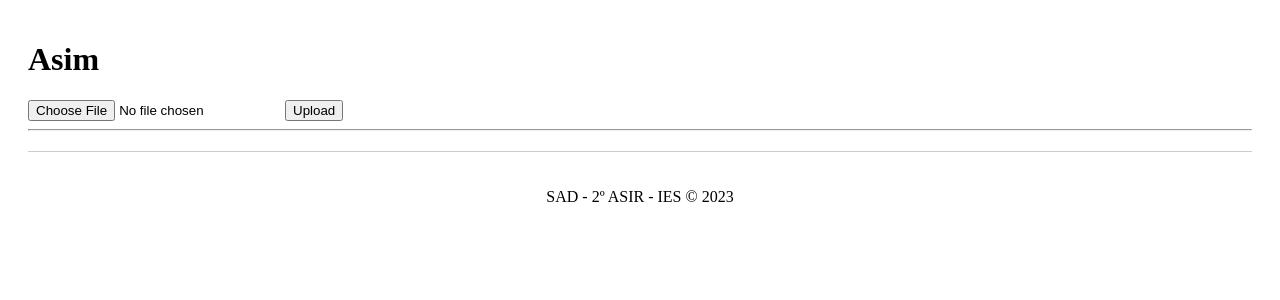
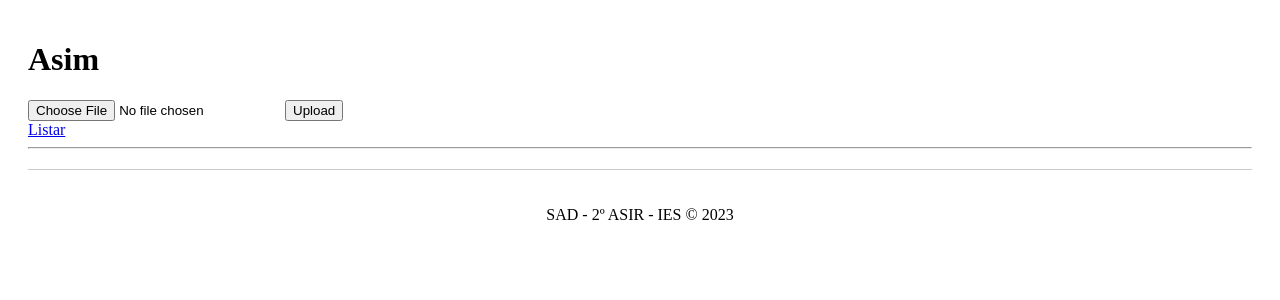
Before and after one commit to ICV-23-24/proyecto-criptografia-python-grupo-5, a Flask app: page /testingAsim in a window 1280 px wide. Shown: the part 46-346 px from the top of the page. Run offline with Flask 2, Linux system fonts and the light colour scheme.

Commit message:
listado y descarga de archivos prototipo_V1

```diff
--- a/app.py
+++ b/app.py
@@ -1,6 +1,6 @@
 import os
 from datetime import datetime
-from flask import Flask, render_template, request
+from flask import Flask, flash, jsonify, redirect, render_template, request, send_from_directory
 import functions as f
 from werkzeug.utils import secure_filename
 
@@ -84,3 +84,18 @@ def hello_there(name = None):
 @app.route("/api/data")
 def get_data():
     return app.send_static_file("data.json")
+
+@app.route("/listar/")
+def listar():
+    return os.listdir(UPLOAD_FOLDER)
+    # files = []
+    # for filename in os.listdir(UPLOAD_FOLDER):
+    #     path = os.path.join(UPLOAD_FOLDER, filename)
+    #     if os.path.isfile(path):
+    #         files.append(filename)
+    # return jsonify(files)
+
+@app.route("/listar/<path:path>")
+def get_file(path):
+    """Download a file."""
+    return send_from_directory(UPLOAD_FOLDER, path, as_attachment=True)
--- a/templates/testingAsim.html
+++ b/templates/testingAsim.html
@@ -10,4 +10,8 @@
   <input type=submit value=Upload>
 </form>
 
+<nav>
+  <a href="{{ url_for('listar') }}">Listar</a>
+</nav>
+
 {% endblock %}
```
